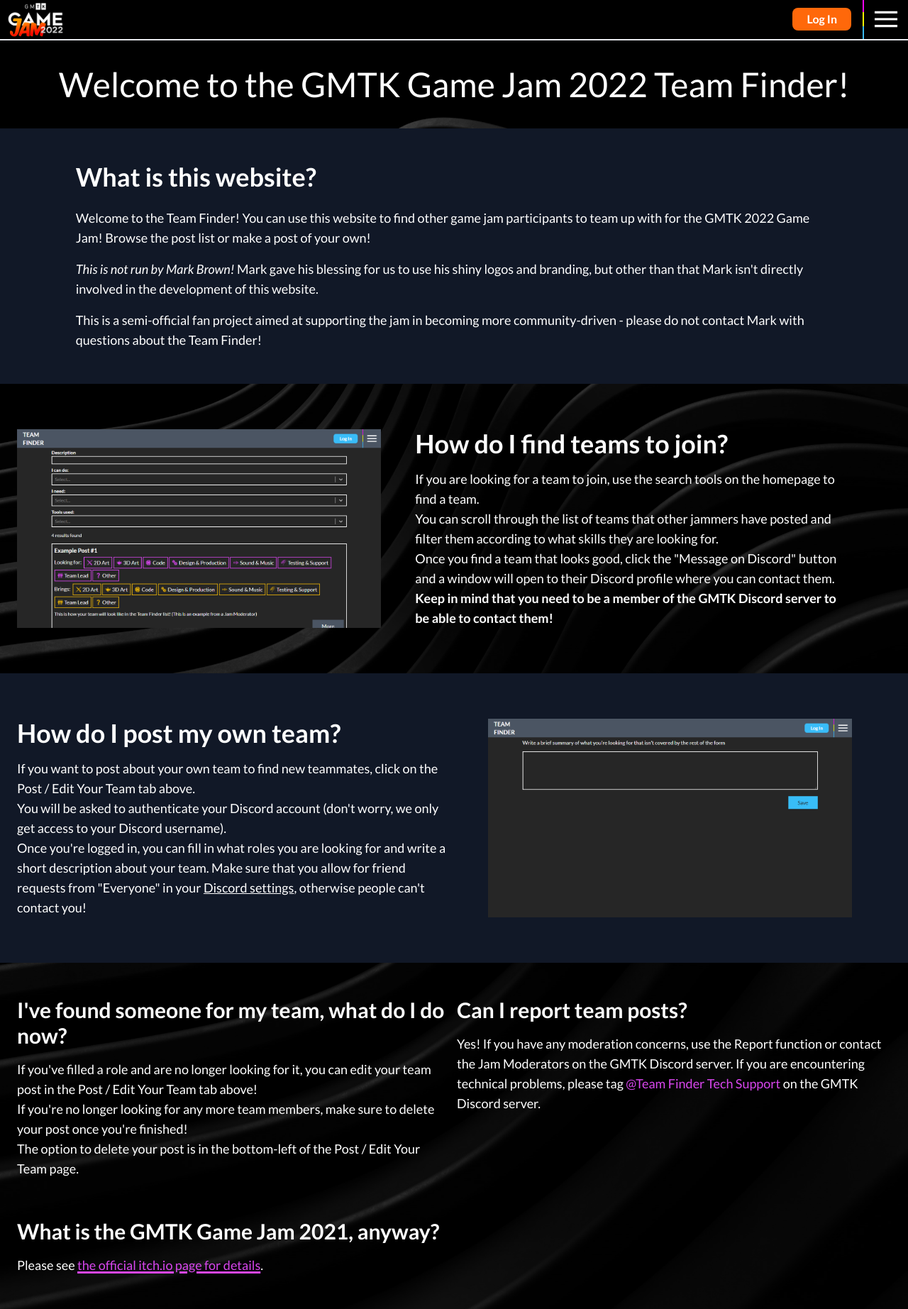
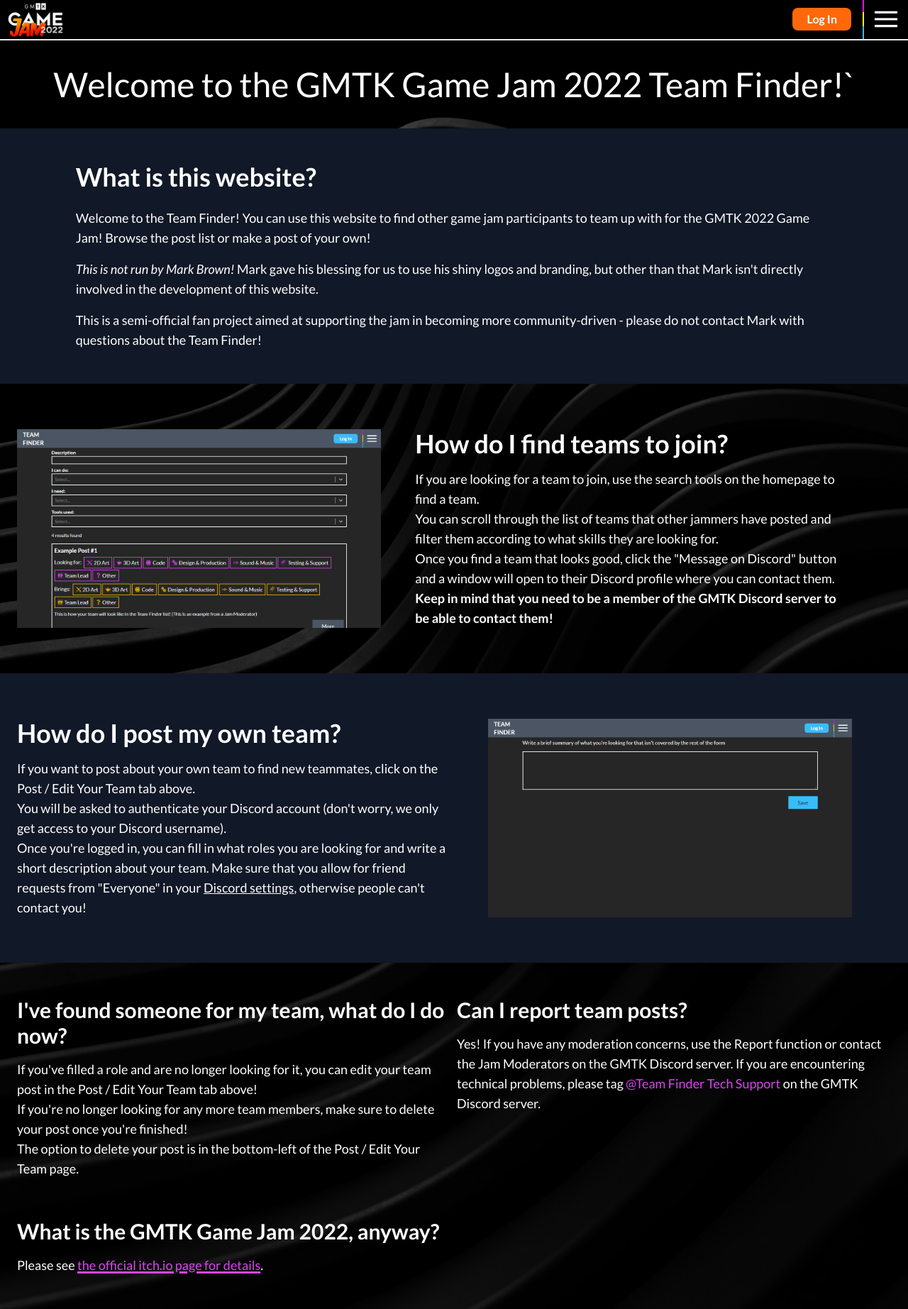
Before and after one commit to GameMakersToolkit/team-finder, a React (Vite) app in the folder ui/: page /faq in a window 1280 px wide. Shown: the whole page at 71% size. Built offline with nearby package versions, Linux system fonts and the light colour scheme; no server answers.

Commit message:
Keep FAQ page up to date for next year

```diff
--- a/ui/src/pages/FAQ/FAQ.tsx
+++ b/ui/src/pages/FAQ/FAQ.tsx
@@ -3,6 +3,8 @@ import teamListImg from "./team-list.png";
 import addTeamFormImg from "./add-team-form.png";
 import {Link} from "react-router-dom";
 import {discordInviteUrl} from "../Home/components/Onboarding";
+
+const currentYear = new Date().getFullYear();
 
 const FAQHeading: React.FC<{ question: string }> = ({ question, children }) => {
   return (
@@ -63,13 +65,13 @@ export const FAQ = () => {
     <>
       <main>
         <h2 className="font-medium leading-tight text-5xl p-8 text-center">
-          Welcome to the GMTK Game Jam 2022 Team Finder!
+          {`Welcome to the GMTK Game Jam ${currentYear} Team Finder!`}`
         </h2>
         <div className="text-lg">
           <FAQHeading question="What is this website?">
             <p className="pt-6">
-              Welcome to the Team Finder! You can use this website to find other game jam participants to team up with
-              for the GMTK 2022 Game Jam! Browse the post list or make a post of your own!
+              {`Welcome to the Team Finder! You can use this website to find other game jam participants to team up with
+              for the GMTK ${currentYear} Game Jam! Browse the post list or make a post of your own!`}
             </p>
             <p className="pt-4">
               <span className="italic">This is not run by Mark Brown!</span>{" "}
@@ -160,13 +162,13 @@ export const FAQ = () => {
                 </p>
               </FAQTextItem>
 
-              <FAQTextItem question="What is the GMTK Game Jam 2021, anyway?">
+              <FAQTextItem question={`What is the GMTK Game Jam ${currentYear}, anyway?`}>
                 <p>
                   Please see{" "}
                   <a
                     style={{ textDecorationThickness: "3px" }}
                     className="text-accent1 underline hover:text-accent2"
-                    href="https://itch.io/jam/gmtk-2021"
+                    href={`https://itch.io/jam/gmtk-jam-${currentYear}`}
                   >
                     the official itch.io page for details
                   </a>
```
